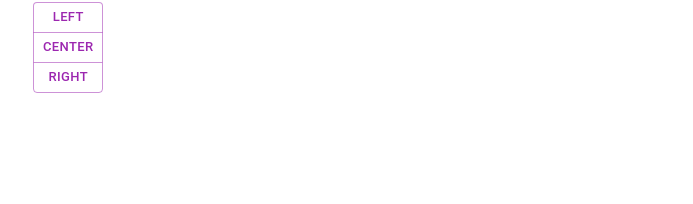
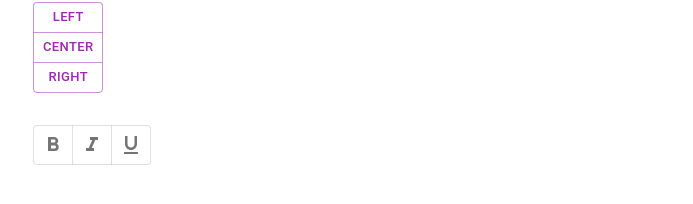
Before and after one commit to amontalvof/react-mui-demo, a React (Create React App) app: page / in a window 1280 px wide. Shown: the part 490-694 px from the top of the page, without its empty margins (31-724 px from the left). Built offline with nearby package versions, Linux system fonts and the light colour scheme.

Commit message:
feat: Toggle Button

```diff
--- a/src/components/MuiButton.tsx
+++ b/src/components/MuiButton.tsx
@@ -1,7 +1,31 @@
-import { Stack, Button, IconButton, ButtonGroup } from '@mui/material';
+import { useState } from 'react';
 import SendIcon from '@mui/icons-material/Send';
+import FormatBoldIcon from '@mui/icons-material/FormatBold';
+import FormatItalicIcon from '@mui/icons-material/FormatItalic';
+import FormatUnderlinedIcon from '@mui/icons-material/FormatUnderlined';
+import {
+    Stack,
+    Button,
+    IconButton,
+    ButtonGroup,
+    ToggleButtonGroup,
+    ToggleButton,
+} from '@mui/material';
 
 const MuiButton = () => {
+    // const [formats, setFormats] = useState<string[]>([]); // this is without exclusive
+    const [formats, setFormats] = useState<string | null>(null); // this is with exclusive
+
+    console.log({ formats });
+
+    const handleFormatChange = (
+        _event: React.MouseEvent<HTMLElement>,
+        // updatedFormats: string[] // this is without exclusive
+        updatedFormats: string | null
+    ) => {
+        setFormats(updatedFormats);
+    };
+
     return (
         <Stack spacing={4}>
             <Stack spacing={2} direction="row">
@@ -124,6 +148,27 @@
                     <Button>Right</Button>
                 </ButtonGroup>
             </Stack>
+            <Stack direction="row">
+                <ToggleButtonGroup
+                    aria-label="text-formatting"
+                    value={formats}
+                    onChange={handleFormatChange}
+                    size="small"
+                    color="success"
+                    orientation="horizontal"
+                    exclusive
+                >
+                    <ToggleButton value="bold" aria-label="bold">
+                        <FormatBoldIcon />
+                    </ToggleButton>
+                    <ToggleButton value="italic" aria-label="italic">
+                        <FormatItalicIcon />
+                    </ToggleButton>
+                    <ToggleButton value="underlined" aria-label="underlined">
+                        <FormatUnderlinedIcon />
+                    </ToggleButton>
+                </ToggleButtonGroup>
+            </Stack>
         </Stack>
     );
 };
```
